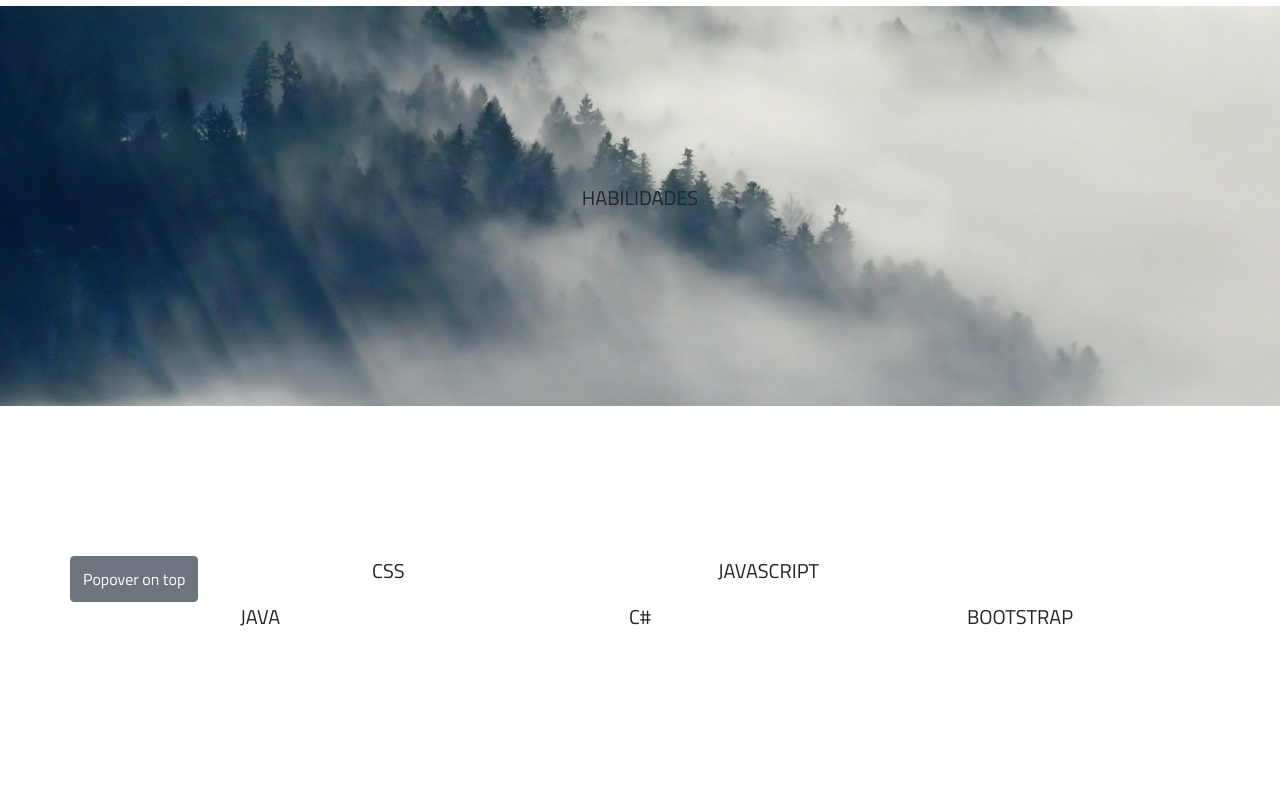
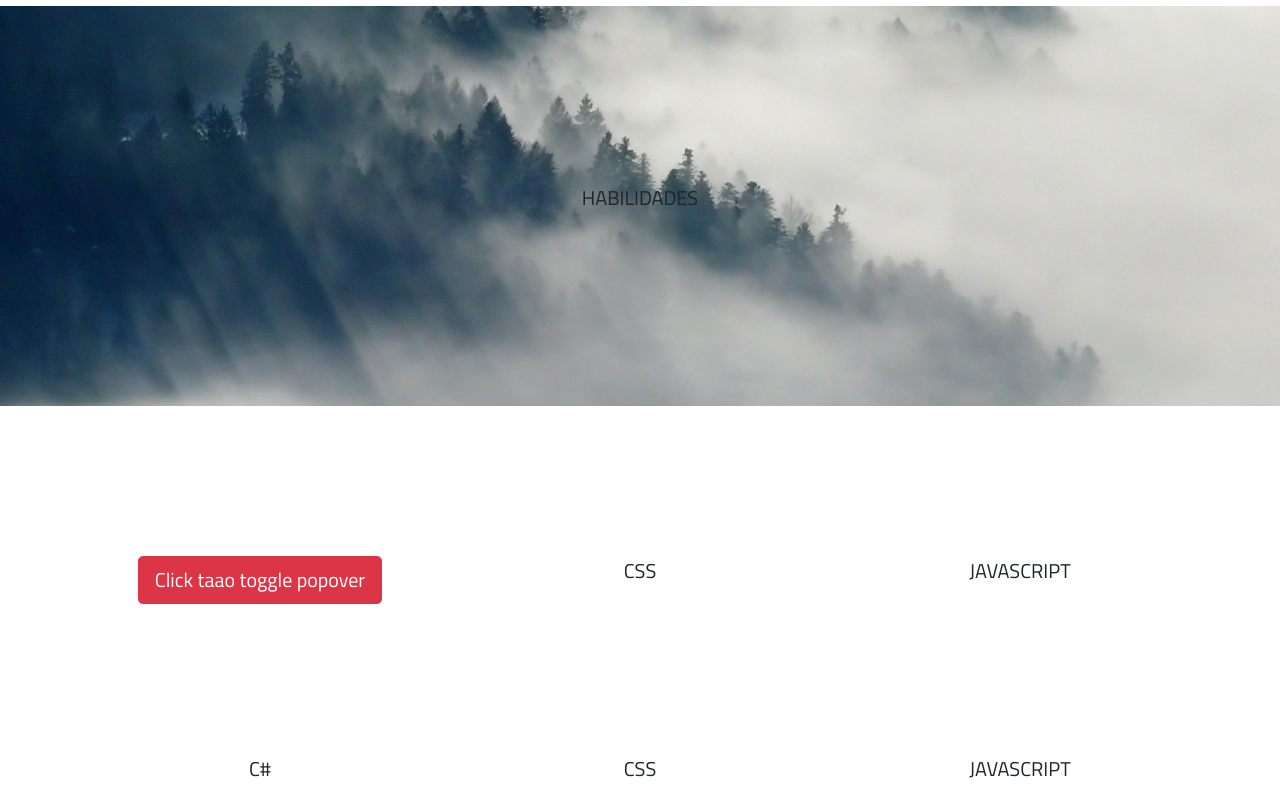
Before and after one commit to kpoliveira/meusite, a plain HTML site: page index.html in a window 1280 px wide. Shown: the part 2680-3480 px from the top of the page. Before the commit the page ends 3328 px from the top, so only its background shows below. Drawn offline with nearby package versions, Linux system fonts and the light colour scheme.

Commit message:
Problemas com o Popover

```diff
--- a/index.html
+++ b/index.html
@@ -32,6 +32,9 @@
 					</ul>
 				</nav>
 			</div>
+
+
+
 
 
 			<div class="landing-text">
@@ -122,9 +125,14 @@
 		<div class="padding">
 			<div class="container">
 				<div class="row" id="blocoSkills">
-					<button type="button" class="btn btn-secondary" data-container="body" data-toggle="popover" data-placement="top" data-content="Vivamus sagittis lacus vel augue laoreet rutrum faucibus.">
-						Popover on top
-					</button>
+					<div class="col-sm-4 text-black text-center">
+						<button type="button" class="btn btn-lg btn-danger" data-toggle="popover" title="Popover title" data-content="And here's some amazing content. It's very engaging. Right?">Click taao toggle popover</button>
+						<script>
+							$(document).ready(function(){
+							  $('[data-toggle="popover"]').popover();
+							});
+							</script>
+					</div>
 					<div class="col-sm-4 text-black text-center">
 						<p>CSS</p>
 					</div>
@@ -137,18 +145,22 @@
 
 		<div class="padding">
 			<div class="container">
-				<div class="row" id="blocoSkills2">
-					<div class="col-sm-4 text-black text-center">
-						<p>JAVA</p>
-					</div>
+				<div class="row" id="blocoSkills">
 					<div class="col-sm-4 text-black text-center">
 						<p>C#</p>
 					</div>
 					<div class="col-sm-4 text-black text-center">
-						<p>BOOTSTRAP</p>
+						<p>CSS</p>
+					</div>
+					<div class="col-sm-4 text-black text-center">
+						<p>JAVASCRIPT</p>
 					</div>
 				</div>
 			</div>
+		</div>
+
+
+
 		</div>
 
 		<script src="https://code.jquery.com/jquery-3.3.1.slim.min.js" integrity="sha384-q8i/X+965DzO0rT7abK41JStQIAqVgRVzpbzo5smXKp4YfRvH+8abtTE1Pi6jizo" crossorigin="anonymous"></script>
--- a/indexjava.js
+++ b/indexjava.js
@@ -1,3 +1,5 @@
+
+
 $('.nav a[href^="#"]').on('click', function(e) {
 	e.preventDefault();
 	var id = $(this).attr('href'),
```
Also changed, not shown: estilo_index.css (line endings or trailing spaces).
